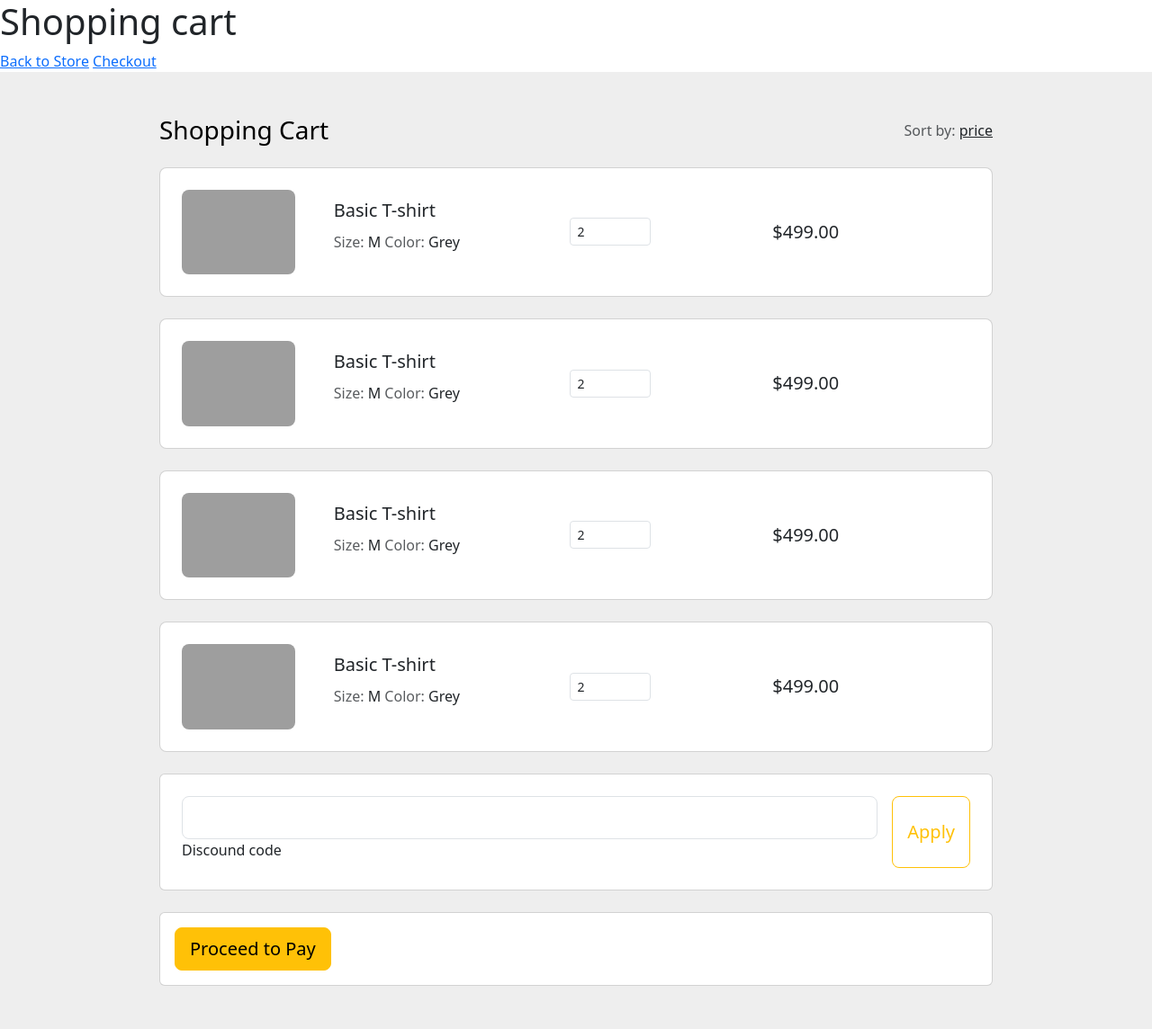
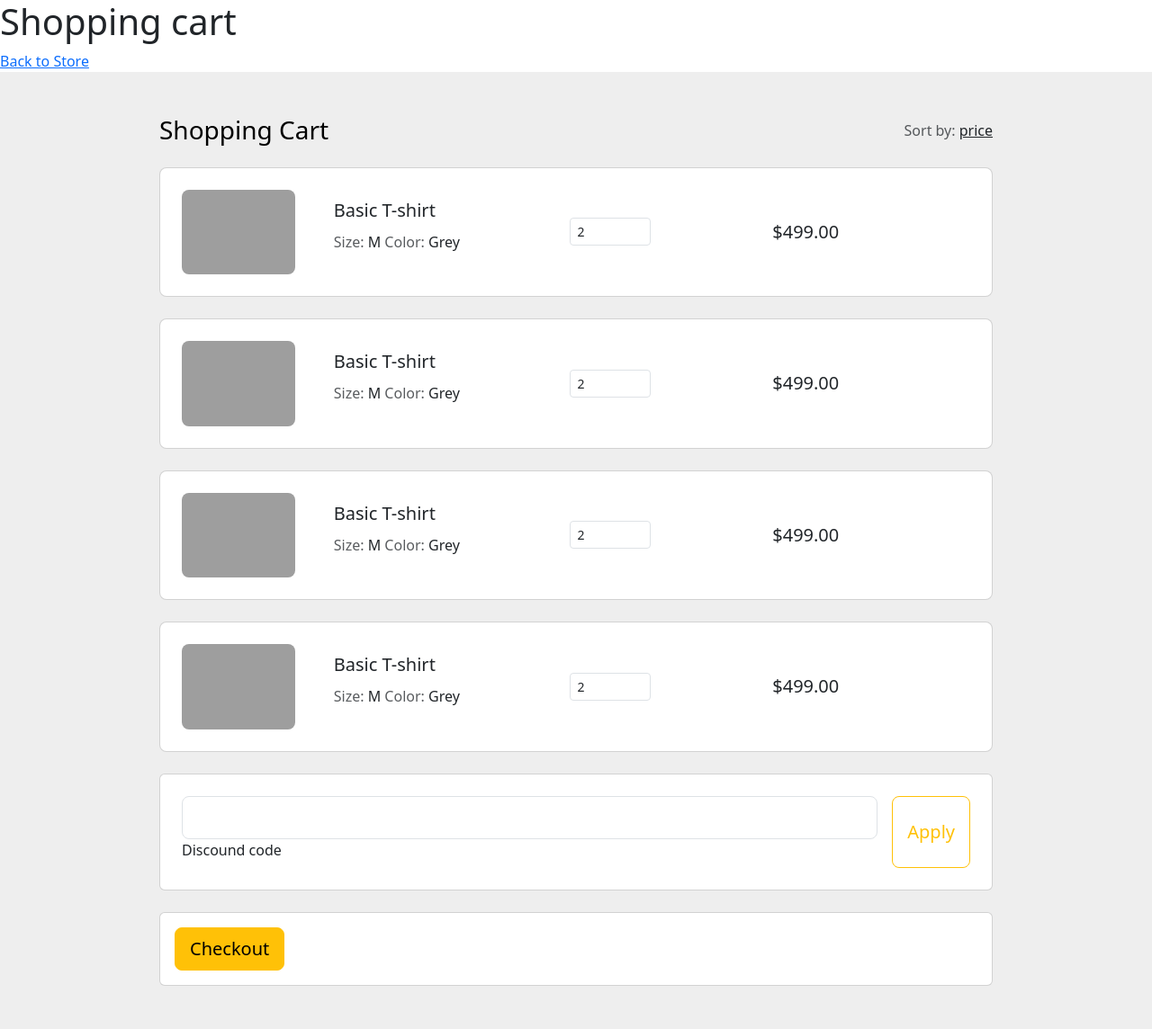
Before and after one commit to markusVJH/online-store, a Symfony app: template templates/cart/index.html.twig in a window 1280 px wide. Shown: the whole page at 90% size. Run offline with Twig, Linux system fonts and the light colour scheme; the template is opened without the code that fills it, so the values that code supplies are empty; some libraries are stand-ins or nearby versions; grey boxes are pictures that could not be loaded.

Commit message:
checkout button

```diff
--- a/templates/cart/index.html.twig
+++ b/templates/cart/index.html.twig
@@ -2,7 +2,7 @@
 {% block body %}
 	<h1>Shopping cart</h1>
 	<a href="{{ path('store-index') }}">Back to Store</a>
-	<a href="{{ path('checkout') }}">Checkout</a>
+
 	<section class="h-100" style="background-color: #eee;">
 		<div class="container h-100 py-5">
 			<div class="row d-flex justify-content-center align-items-center h-100">
@@ -180,7 +180,7 @@
 
 					<div class="card">
 						<div class="card-body">
-							<button type="button" class="btn btn-warning btn-block btn-lg">Proceed to Pay</button>
+							<a href="{{ path('checkout') }}" class="btn btn-warning btn-block btn-lg">Checkout</a>
 						</div>
 					</div>
 
```
